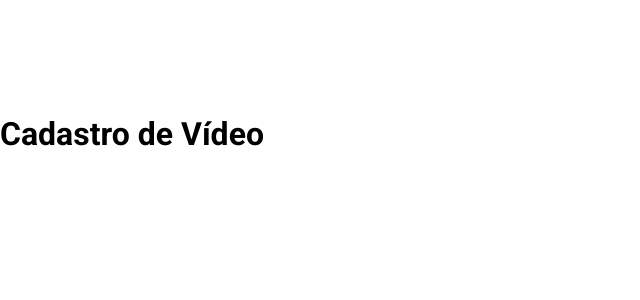
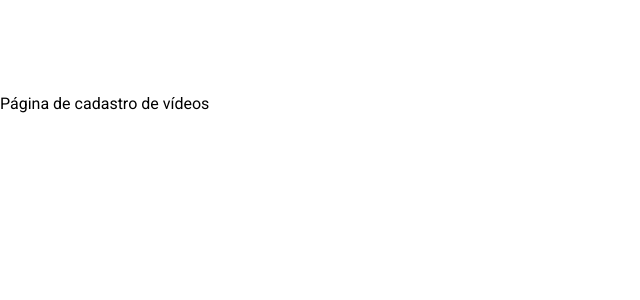
Before and after one commit to thaislsilveira/Imersao-React, a React (Create React App) app: page /cadastros/video in a window 1280 px wide. Shown: the top 300 px of the page, without its empty margins (0-640 px from the left). Built offline with nearby package versions, Linux system fonts and the light colour scheme.

Commit message:
Ajuste de pastas

```diff
--- a/public/index.html
+++ b/public/index.html
@@ -15,7 +15,7 @@
 
   <link rel="manifest" href="%PUBLIC_URL%/manifest.json" />
 
-  <title>PLFIX - React App</title>
+  <title>PLFLIX - React App</title>
 </head>
 
 <body>
--- a/src/components/Menu/index.js
+++ b/src/components/Menu/index.js
@@ -1,6 +1,5 @@
 import React from 'react';
 import Logo from '../../assets/img/Logo-y.png';
-// import ButtonLink from './components/ButtonLink';
 import Button from '../Button'
 import "./Menu.css";
 
@@ -10,7 +9,7 @@ function Menu() {
             <a href="/">
                 <img className="Logo" src={Logo} alt="PLFLIX Logo" />
             </a>
-            <Button as = "a" className="ButtonLink" href="/" alt = "Botão">
+            <Button as = "a" className="ButtonLink" href="/cadastros/video" alt = "Botão">
                 Novo Vídeo
             </Button>
         </nav>
--- a/src/index.js
+++ b/src/index.js
@@ -1,24 +1,19 @@
 import React from 'react';
 import ReactDOM from 'react-dom';
 import './index.css';
-import App from './App';
+
 import { BrowserRouter, Switch, Route } from 'react-router-dom';
+import Home from './pages/home'
+import CadastroVideos from './pages/cadastro/videos'
 
-function CadastroVideo(){
-  return(
-    <div>
-      <h1>
-        Cadastro de Vídeo
-      </h1>
-    </div>
-  )
-}
+const Pagina404 = () => (<div><h1>Página 404</h1></div>)
 
 ReactDOM.render(
   <BrowserRouter>
     <Switch>
-      <Route path = "/cadastros/video" component = {CadastroVideo} />
-      <Route path = "/" component = {App}/>
+      <Route path = "/" component = {Home} exact />
+      <Route path = "/cadastros/video" component = {CadastroVideos} />
+      <Route path = "/" component = {Pagina404}  />
     </Switch>
   </BrowserRouter>,
   document.getElementById('root')
--- /dev/null
+++ b/src/pages/cadastro/videos/index.js
@@ -0,0 +1,12 @@
+import React from 'react'
+
+
+function CadastroVideos(){
+    return(
+        <div>
+            Página de cadastro de vídeos
+        </div>
+    )
+}
+
+export default CadastroVideos
```
Also changed, not shown: src/pages/home/index.js (renamed from src/App.js, +7 -9 lines).
